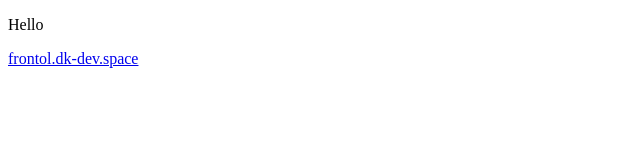
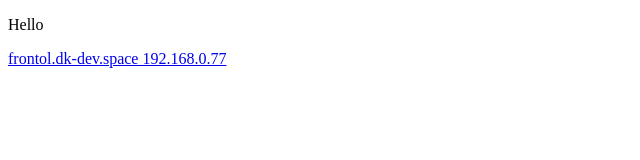
Before and after one commit to cfgsoft/cfgsoft, a plain HTML site: page index.html in a window 1280 px wide. Shown: the whole page, without its empty margins (0-640 px from the left). Drawn offline with Linux system fonts and the light colour scheme.

Commit message:
Update index.html

```diff
--- a/index.html
+++ b/index.html
@@ -9,6 +9,6 @@
 </head>
 <body>
 	<p>Hello</p>
-	<a href="http://frontol.dk-dev.space/" role="button">frontol.dk-dev.space</a>
+	<a href="http://frontol.dk-dev.space/" role="button">frontol.dk-dev.space 192.168.0.77</a>
 </body>
 </html>
```
